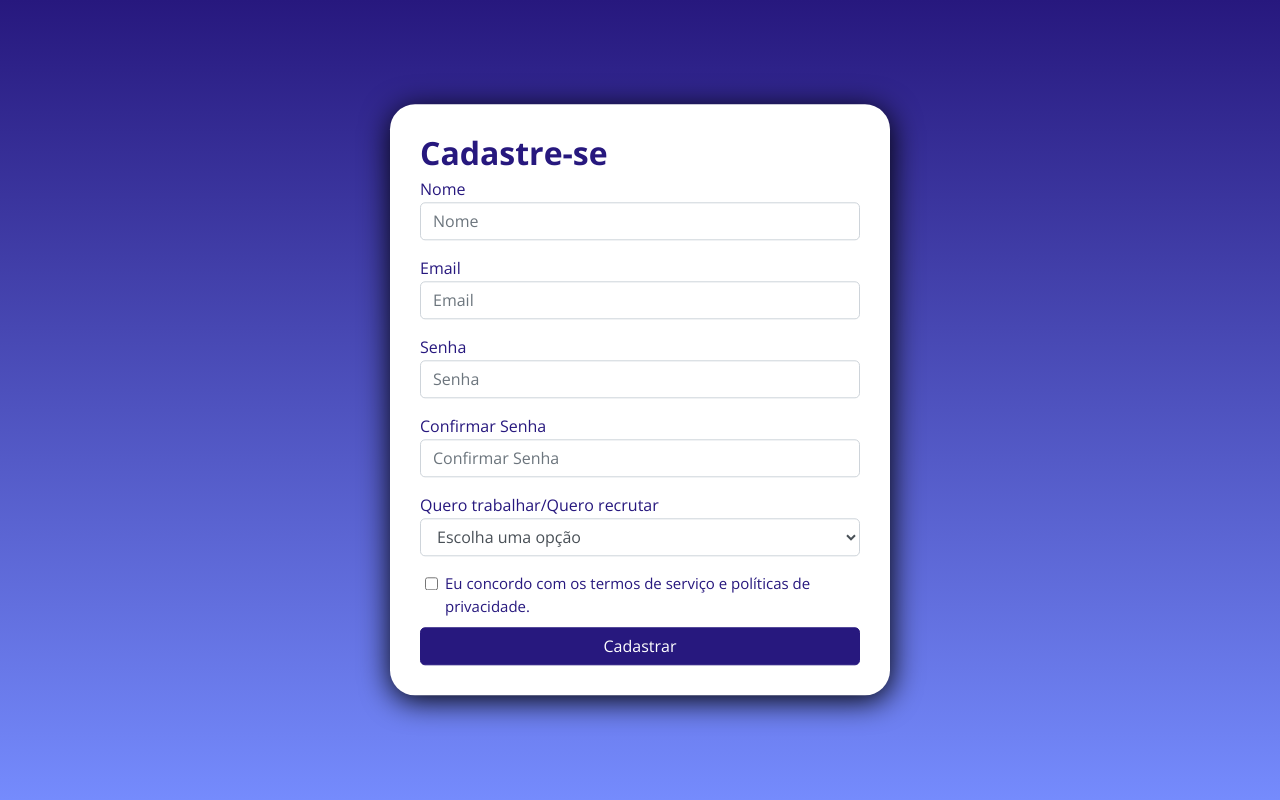
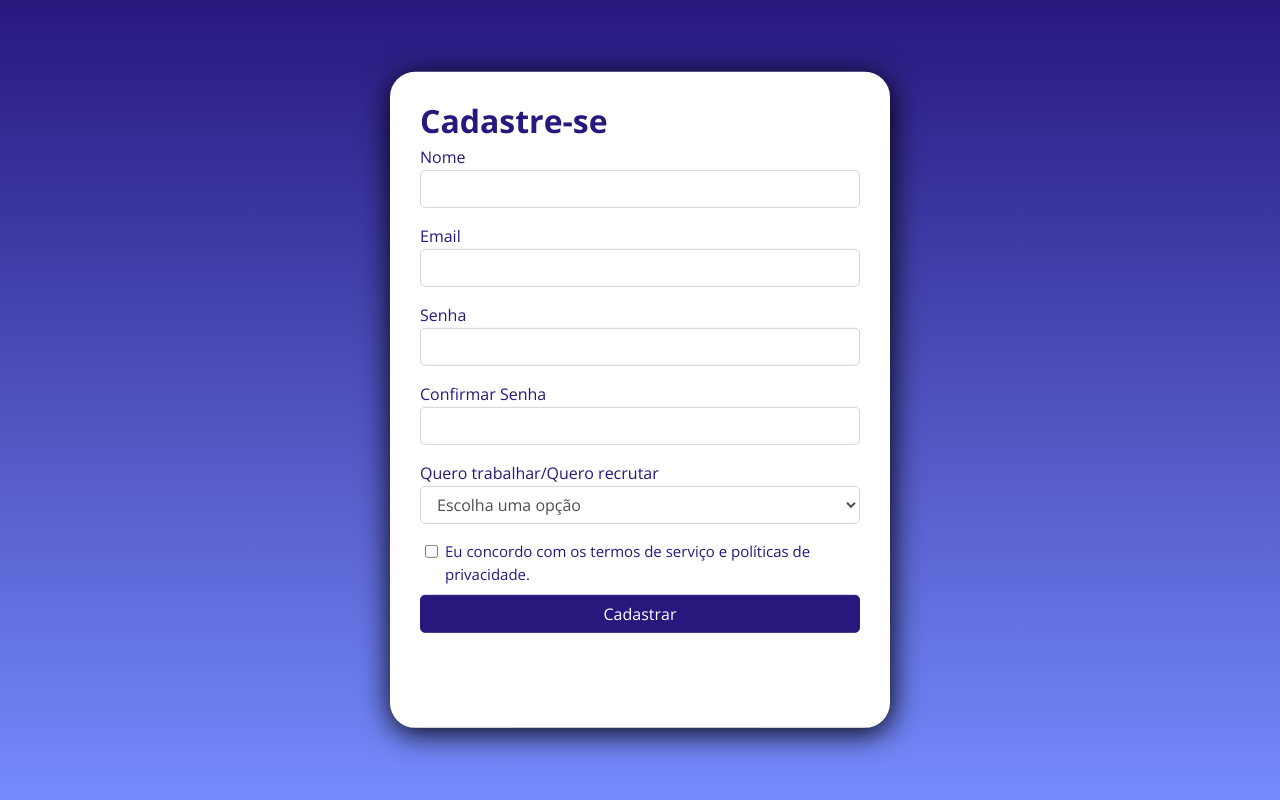
Before and after one commit to JemisonVidal/projIntegrador, a React (Create React App) app in the folder frontend/: page /register in a window 1280 px wide. Built offline with nearby package versions, Linux system fonts and the light colour scheme.

Commit message:
PI-5 - Tela de Registro
Implementado validações e adicionado endpoint para cadastro.

```diff
--- /dev/null
+++ b/frontend/src/APIs/APIs.js
@@ -0,0 +1,14 @@
+export const baseURL = "http://localhost:8080/";
+
+export function USER_CREATE(body) {
+  return {
+    url: baseURL + '/v1/api/register',
+    options: {
+      method: 'POST',
+      headers: {
+        'Content-Type': 'application/json',
+      },
+      body: JSON.stringify(body),
+    },
+  };
+}
--- a/frontend/src/components/Input/Input.css
+++ b/frontend/src/components/Input/Input.css
@@ -8,6 +8,14 @@
   border-radius: 5px;
 }
 
+.error {
+  color: #f31;
+  font-size: 0.875rem;
+  margin-top: -15px;
+  margin-bottom: 3px;
+  font-size: 15px;
+}
+
 @media(min-width: 576px) {
   .label {
     color: #27187E;
--- a/frontend/src/components/Input/Input.jsx
+++ b/frontend/src/components/Input/Input.jsx
@@ -2,14 +2,35 @@
 import { Form } from 'react-bootstrap';
 import './Input.css';
 
-const Input = (props) => {
+const Input = ({ namelabel, type, as, value, onChange, onBlur, options, error, required }) => {
   return (
     <>
-      <Form.Label className="label">{props.nameLabel}</Form.Label>
-      <Form.Control className="Input"{...props}>
-        {props.options && props.options.map(op => <option>{op}</option>)}
-
-      </Form.Control>
+      <Form.Label className="label" htmlFor={namelabel}>{namelabel}</Form.Label>
+      {type
+        ? <Form.Control
+          className="Input"
+          id={namelabel}
+          name={namelabel}
+          type={type}
+          value={value}
+          onChange={onChange}
+          onBlur={onBlur}
+          required={required}
+        />
+        : <Form.Control
+          className="Input"
+          id={namelabel}
+          name={namelabel}
+          as={as}
+          value={value}
+          onChange={onChange}
+          onBlur={onBlur}
+          required={required}
+        >
+          {options && options.map(op => <option key={op}>{op}</option>)}
+        </Form.Control>
+      }
+      {error && <p className="error">{error}</p>}
     </>
   );
 }
--- a/frontend/src/components/Register/Register.css
+++ b/frontend/src/components/Register/Register.css
@@ -31,6 +31,17 @@
   border-radius: 5px;
 }
 
+#cadastro {
+  text-align: center;
+  margin-top: 25px;
+  color: white;
+}
+
+#login {
+  color: white;
+  font-weight: bolder;
+}
+
 @media(min-width: 576px) {
   .titulo-registro {
     color: #27187E;
--- a/frontend/src/components/Register/Register.jsx
+++ b/frontend/src/components/Register/Register.jsx
@@ -1,31 +1,74 @@
 import React from 'react';
-import { Form, Button } from 'react-bootstrap';
+import { Form, Button, Spinner } from 'react-bootstrap';
+import { useHistory, Link } from 'react-router-dom';
 import Input from '../../components/Input/Input';
 import Checkbox from '../../components/Checkbox/Checkbox';
+import Error from '../../components/Helper/Error';
+import useForm from '../../Hooks/useForm';
+import useFetch from '../../Hooks/useFetch';
+import { USER_CREATE } from '../../APIs/APIs';
 import './Register.css';
 
 const UserRegister = () => {
-  const options = [
+  const nome = useForm();
+  const email = useForm("email");
+  const senha = useForm();
+  const confirmarSenha = useForm();
+  const tipo = useForm();
+  const termo = useForm();
+  const { loading, error, request } = useFetch();
+  const history = useHistory();
+
+  const optionsComboBox = [
     "Escolha uma opção",
     "Quero trabalhar",
     "Quero recrutar"
   ];
 
+  async function registrar(nome, email, senha, tipo) {
+    const { url, options } = USER_CREATE({ nome, email, senha, tipo });
+    await request(url, options);
+  }
+
+  async function handleSubmit(e) {
+    e.preventDefault();
+
+    if (nome.validate() && email.validate() &&
+      senha.validate() && confirmarSenha.validate() &&
+      tipo.validate()) {
+      const { response } = await registrar(nome, email, senha, tipo);
+      if (response.ok) return history.push('/login');
+    }
+  }
+
   return (
     <div className="container-box">
-      <Form className="container form-box">
+      <Form className="container form-box" onSubmit={handleSubmit}>
         <h1 className="titulo-registro">Cadastre-se</h1>
-        <Input nameLabel="Nome" type="text" placeholder="Nome" required />
-        <Input nameLabel="Email" type="email" placeholder="Email" required />
-        <Input nameLabel="Senha" type="password" placeholder="Senha" required />
-        <Input nameLabel="Confirmar Senha" type="password" placeholder="Confirmar Senha" required />
-        <Input nameLabel="Quero trabalhar/Quero recrutar" as="select" required options={options} />
-        <Checkbox className="CheckBoxMin" type="checkbox" label="Eu concordo com os termos de serviço e políticas de privacidade."></Checkbox>
-        <Button id="Cadastrar" variant="primary" type="submit">
-          Cadastrar
-        </Button>
+        <Input namelabel="Nome" type="text" placeholder="Nome" required  {...nome} />
+        <Input namelabel="Email" type="email" placeholder="Email" required {...email} />
+        <Input namelabel="Senha" type="password" placeholder="Senha" required {...senha} />
+        <Input namelabel="Confirmar Senha" type="password" placeholder="Confirmar Senha" required {...confirmarSenha} />
+        <Input namelabel="Quero trabalhar/Quero recrutar" as="select" required options={optionsComboBox}  {...tipo} />
+        <Checkbox className="CheckBoxMin" type="checkbox" required label="Eu concordo com os termos de serviço e políticas de privacidade." />
+        {loading
+          ? (<Button id="Cadastrar" variant="primary" disabled>
+            <Spinner
+              as="span"
+              animation="border"
+              size="sm"
+              role="status"
+              aria-hidden="true"
+            />
+            <span className="sr-only">Carregando...</span>
+          </Button>)
+          : (<Button id="Cadastrar" variant="primary" type="submit">
+            Cadastrar
+          </Button>)
+        }
+        <Error error={error} />
+        <p id="cadastro">Já tem cadastro ? <Link id="login" to="/login">Faça o Login</Link></p>
       </Form>
-
     </div >
   )
 }
```
